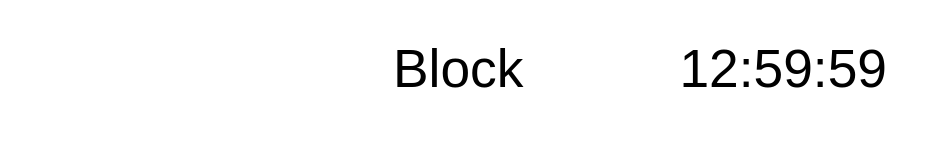
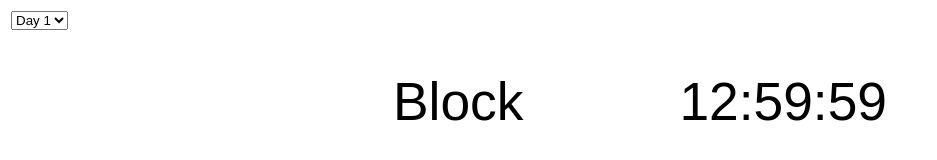
Before and after one commit to TheRealOhead/douglas-schedule, a plain HTML site: page index.html in a window 1280 px wide. Shown: the whole page, without its empty margins (0-937 px from the left). Drawn offline with Linux system fonts and the light colour scheme.

Commit message:
Update index.html

```diff
--- a/index.html
+++ b/index.html
@@ -6,6 +6,17 @@
     <link rel="stylesheet" href="main.css">
   </head>
   <body>
+    <table><tr><td>
+      <select id="day-selector">
+        <option value="1">Day 1</option>
+        <option value="2">Day 2</option>
+        <option value="3">Day 3</option>
+        <option value="4">Day 4</option>
+        <option value="5">Day 5</option>
+        <option value="6">Day 6</option>
+        <option value="7">Day 7</option>
+      </select>
+    </td></tr></table>
     <table class="main-table">
       <tr>
         <td>Block</td><td>12:59:59</td>
```
